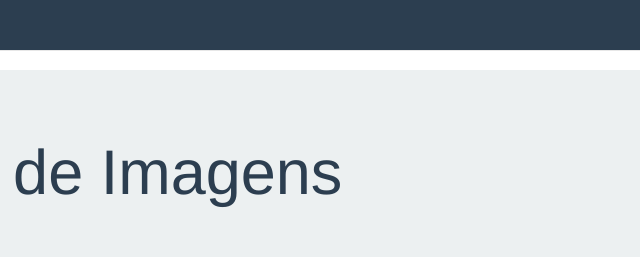
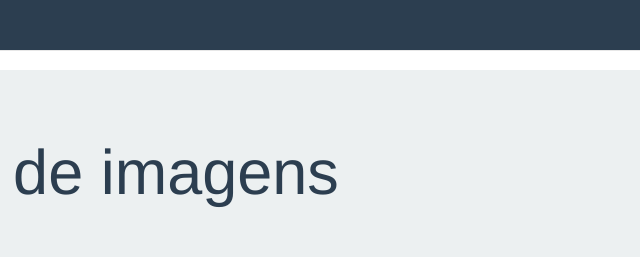
Before and after one commit to codeLife42/galeria, a plain HTML site: page index.html in a window 1280 px wide. Shown: the top 257 px of the page, 418-1058 px from the left. Drawn offline with nearby package versions, Linux system fonts and the light colour scheme.

Commit message:
Mudando titulo

```diff
--- a/index.html
+++ b/index.html
@@ -35,7 +35,7 @@
 </nav>
 <div class="container">
 	<div class="jumbotron">
-		<h1><i class="fa fa-camera-retro" aria-hidden="true"></i> Galeria de Imagens</h1>
+		<h1><i class="fa fa-camera-retro" aria-hidden="true"></i> Galeria de imagens</h1>
 	</div>
 	<div class="row">
 		<div class="col-md-4 col-sm-6">
```
